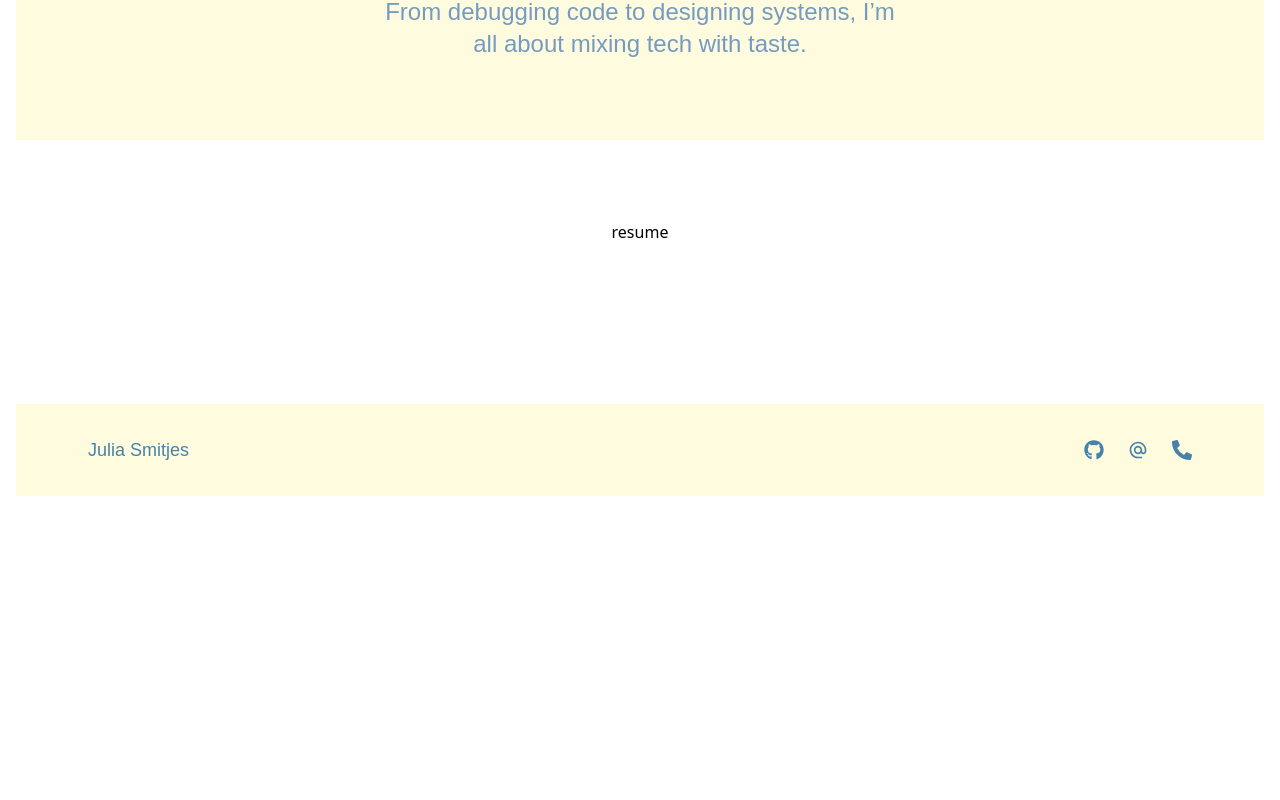
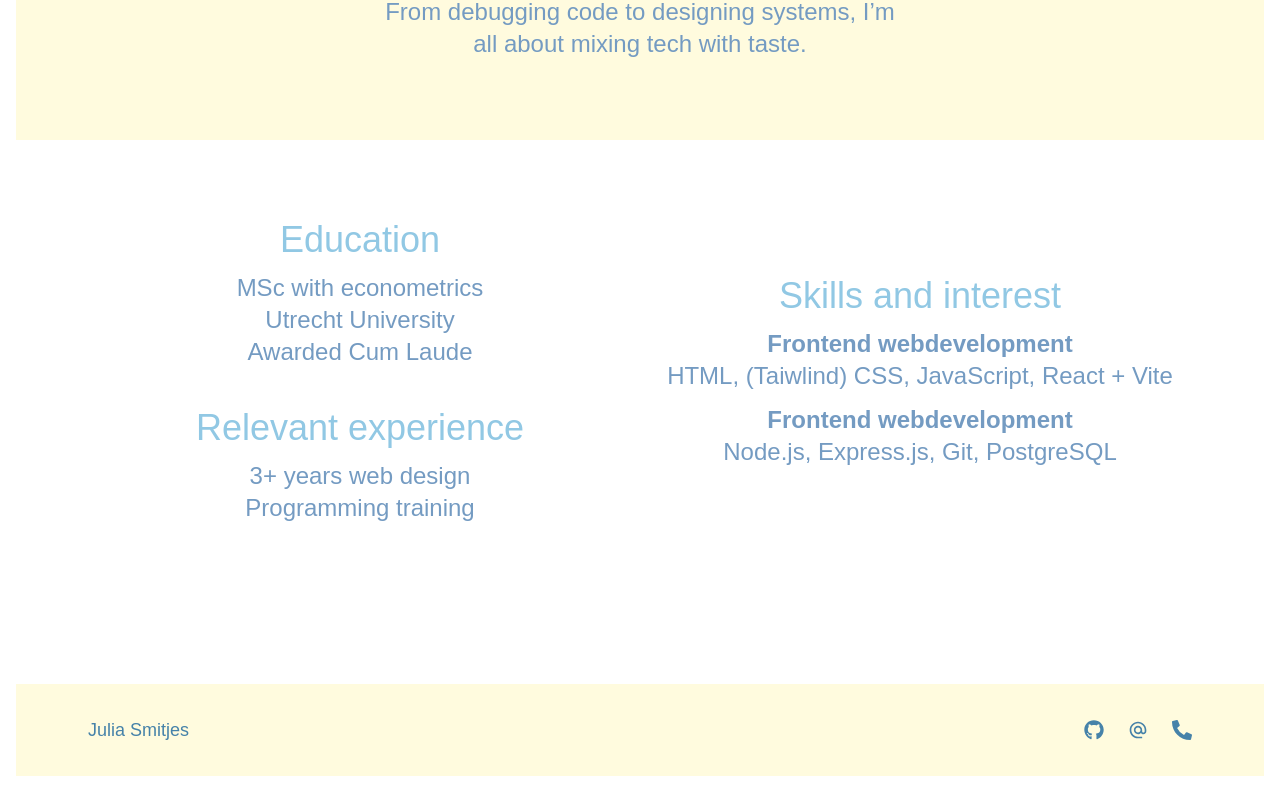
Before and after one commit to Juliasmitjes/0-portfolio, a React (Vite) app: page / in a window 1280 px wide. Shown: the part 1144-1944 px from the top of the page. Before the commit the page ends 1664 px from the top, so only its background shows below. Built offline with nearby package versions, Linux system fonts and the light colour scheme; a web font is replaced by a local one.

Commit message:
add resume

```diff
--- a/src/pages/Resume.jsx
+++ b/src/pages/Resume.jsx
@@ -2,8 +2,36 @@ import React from 'react';
 
 const Resume = () => {
   return (
-    <div className="bg-white py-20 text-center w-screen">
-      <h1> resume </h1>
+    <div className="flex flex-row bg-white py-20 text-center w-screen">
+      <div className="flex flex-col justify-center w-1/2 pl-20">
+        <h1 className="mb-3 text-4xl font-myHeader text-myBlue"> Education </h1>
+        <p className="text-2xl font-myText text-myOcean"> MSc with econometrics
+          <br />
+          Utrecht University
+          <br />
+          Awarded Cum Laude
+        </p>
+
+        <h1 className="mt-10 mb-3 text-4xl font-myHeader text-myBlue"> Relevant experience </h1>
+        <p className="text-2xl font-myText text-myOcean"> 3+ years web design
+          <br />
+          Programming training
+        </p>
+
+
+      </div>
+      <div className="flex flex-col justify-center w-1/2 pr-20">
+        <h1 className="mb-3 text-4xl font-myHeader text-myBlue"> Skills and interest </h1>
+        <p className="text-2xl font-myText text-myOcean font-semibold"> Frontend webdevelopment
+        </p>
+         <p className="text-2xl font-myText text-myOcean">
+          HTML, (Taiwlind) CSS, JavaScript, React + Vite
+
+         <p className="text-2xl font-myText text-myOcean font-semibold pt-3"> Frontend webdevelopment
+        </p>
+          Node.js, Express.js, Git, PostgreSQL
+        </p>
+      </div>
     </div>
   );
 };
```
